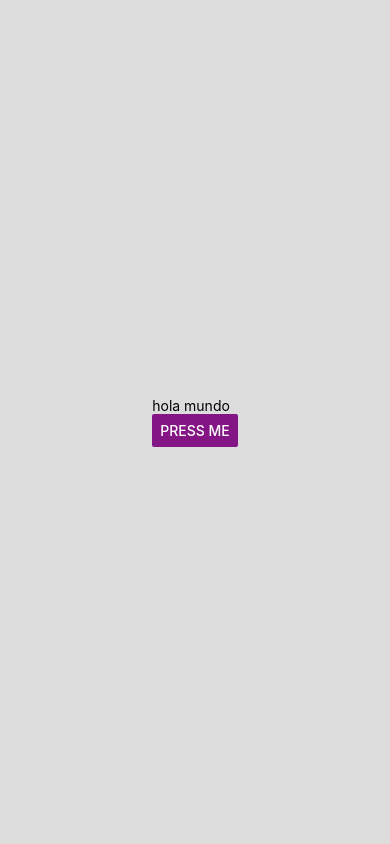
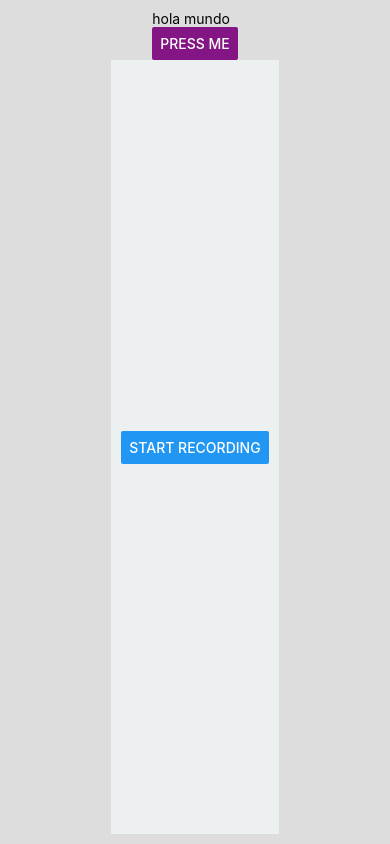
Before and after one commit to joytan12/proyecto34, a React Native app: screen / in a window 390 px wide. Built offline with nearby package versions, Linux system fonts and the light colour scheme.

Commit message:
arregle el micro

```diff
--- a/App.js
+++ b/App.js
@@ -1,5 +1,6 @@
 import React from 'react'
 import Main from './src/components/Main.jsx'
+import Grab from './src/components/Grabadora.jsx'
 import { StatusBar } from 'expo-status-bar';
 import { StyleSheet, Text, View, Button, Alert, TouchableOpacity} from 'react-native';
 
@@ -8,6 +9,7 @@ export default function app() {
   return (
     <View style={styles.container}>
       <Main />
+      <Grab />
       <StatusBar style="auto"/>
     </View>
   );
--- a/package.json
+++ b/package.json
@@ -10,6 +10,7 @@
   },
   "dependencies": {
     "expo": "~47.0.12",
+    "expo-av": "~9.6.1",
     "expo-status-bar": "~1.4.2",
     "react": "18.1.0",
     "react-native": "0.70.5"
```
Also changed, not shown: 1 other file (tests, documents, lock files or other folders).
